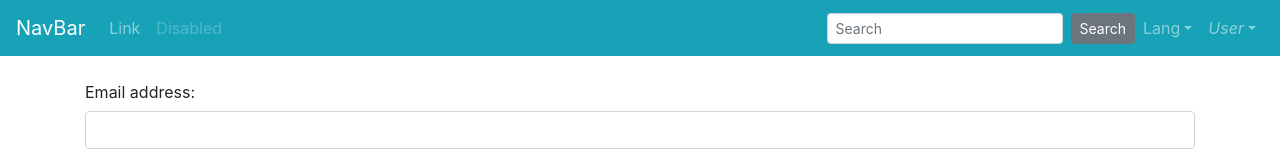
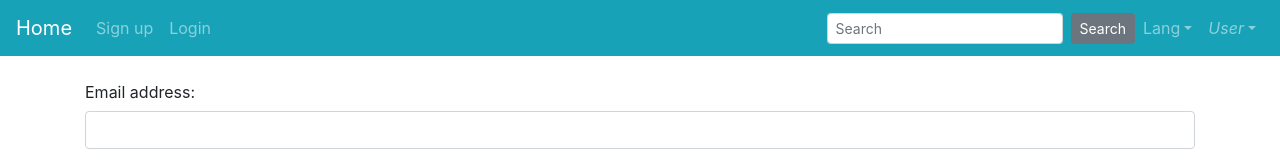
Before and after one commit to sorate7624/find_restaurant, a Vue app in the folder front/: page /Login in a window 1280 px wide. Shown: the top 160 px of the page. Built offline with nearby package versions, Linux system fonts and the light colour scheme.

Commit message:
menu 수정

```diff
--- a/front/src/components/HelloWorld.vue
+++ b/front/src/components/HelloWorld.vue
@@ -1,15 +1,17 @@
 <template>
   <div class="hello">
     <h1>{{ msg }}</h1>
-    <p>
+    <!-- <p>
       For a guide and recipes on how to configure / customize this project,<br>
       check out the
       <a href="https://cli.vuejs.org" target="_blank" rel="noopener">vue-cli documentation</a>.
     </p>
     <h3>Installed CLI Plugins</h3>
     <ul>
-      <li><a href="https://github.com/vuejs/vue-cli/tree/dev/packages/%40vue/cli-plugin-babel" target="_blank" rel="noopener">babel</a></li>
-      <li><a href="https://github.com/vuejs/vue-cli/tree/dev/packages/%40vue/cli-plugin-eslint" target="_blank" rel="noopener">eslint</a></li>
+      <li><a href="https://github.com/vuejs/vue-cli/tree/dev/packages/%40vue/cli-plugin-babel" target="_blank"
+          rel="noopener">babel</a></li>
+      <li><a href="https://github.com/vuejs/vue-cli/tree/dev/packages/%40vue/cli-plugin-eslint" target="_blank"
+          rel="noopener">eslint</a></li>
     </ul>
     <h3>Essential Links</h3>
     <ul>
@@ -23,10 +25,11 @@
     <ul>
       <li><a href="https://router.vuejs.org" target="_blank" rel="noopener">vue-router</a></li>
       <li><a href="https://vuex.vuejs.org" target="_blank" rel="noopener">vuex</a></li>
-      <li><a href="https://github.com/vuejs/vue-devtools#vue-devtools" target="_blank" rel="noopener">vue-devtools</a></li>
+      <li><a href="https://github.com/vuejs/vue-devtools#vue-devtools" target="_blank" rel="noopener">vue-devtools</a>
+      </li>
       <li><a href="https://vue-loader.vuejs.org" target="_blank" rel="noopener">vue-loader</a></li>
       <li><a href="https://github.com/vuejs/awesome-vue" target="_blank" rel="noopener">awesome-vue</a></li>
-    </ul>
+    </ul> -->
   </div>
 </template>
 
@@ -44,14 +47,17 @@ export default {
   h3 {
     margin: 40px 0 0;
   }
+
   ul {
     list-style-type: none;
     padding: 0;
   }
+
   li {
     display: inline-block;
     margin: 0 10px;
   }
+
   a {
     color: #42b983;
   }
--- a/front/src/components/NavBar.vue
+++ b/front/src/components/NavBar.vue
@@ -1,13 +1,15 @@
 <template>
   <b-navbar toggleable="lg" type="dark" variant="info">
-    <b-navbar-brand href="#">NavBar</b-navbar-brand>
+    <b-navbar-brand href="/">Home</b-navbar-brand>
 
     <b-navbar-toggle target="nav-collapse"></b-navbar-toggle>
 
     <b-collapse id="nav-collapse" is-nav>
       <b-navbar-nav>
-        <b-nav-item href="#">Link</b-nav-item>
-        <b-nav-item href="#" disabled>Disabled</b-nav-item>
+        <!-- <b-nav-item href="#">Link</b-nav-item> -->
+        <b-nav-item href="/signup">Sign up</b-nav-item>
+        <b-nav-item href="/login">Login</b-nav-item>
+        <!-- <b-nav-item href="#" disabled>Disabled</b-nav-item> -->
       </b-navbar-nav>
 
       <!-- Right aligned nav items -->
--- a/front/src/views/Home.vue
+++ b/front/src/views/Home.vue
@@ -1,7 +1,7 @@
 <template>
   <div class="home">
-    <img alt="Vue logo" src="../assets/logo.png">
-    <HelloWorld msg="Welcome to Your Vue.js App" />
+    <!-- <img alt="Vue logo" src="../assets/logo.png"> -->
+    <HelloWorld msg=" Welcome to Home" />
   </div>
 </template>
 
```
Lines whose indentation alone changed are shown as unchanged.
